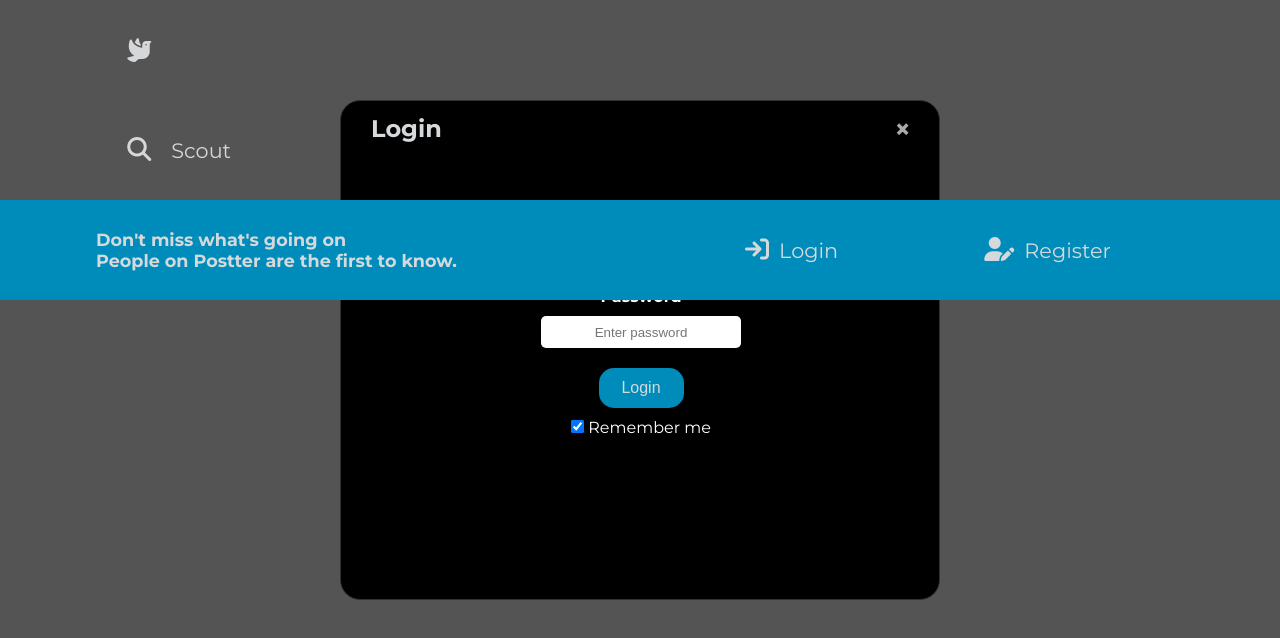
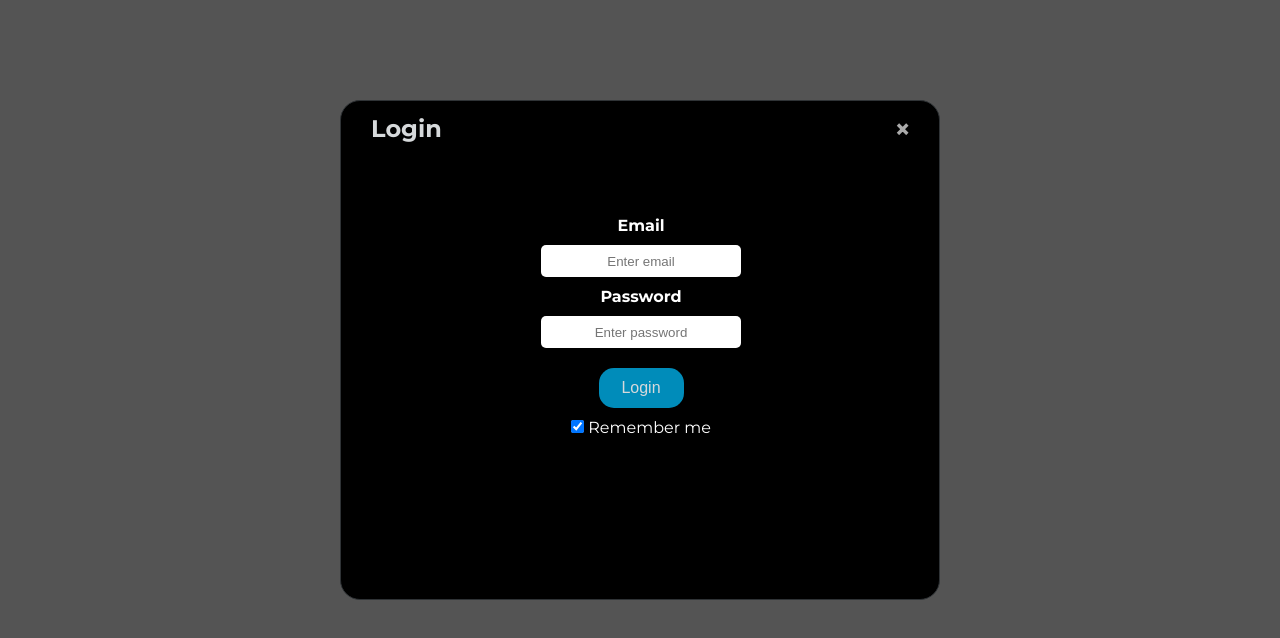
Before and after one commit to dinevz/social-media-clone, a React (Create React App) app: page /login in a window 1280 px wide. Shown: the top 638 px of the page. Built offline with nearby package versions, Linux system fonts and the light colour scheme; no server answers.

Commit message:
visual updates

```diff
--- a/src/components/Navbar/Navbar.js
+++ b/src/components/Navbar/Navbar.js
@@ -16,9 +16,10 @@ export default function Navbar({update}) {
         onLogout();
     }
 
+    const showContainer = location.pathname === '/' || location.pathname === '/login' || location.pathname === '/register'
 
     return (
-        <div className="navbar-container" style={{display: location.pathname === '/' ? 'none' : 'block'}}>
+        <div className="navbar-container" style={{display: showContainer ? 'none' : 'block'}}>
 
 
                 {user.accessToken ?
```
